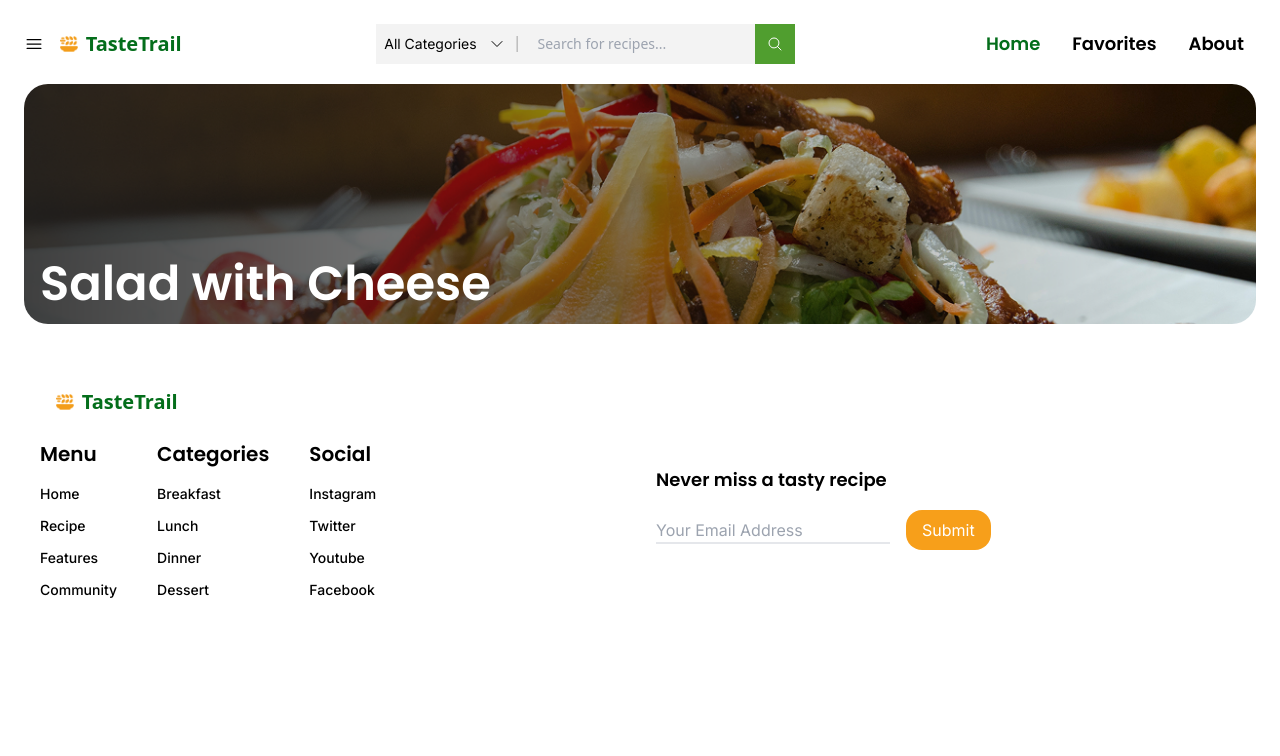
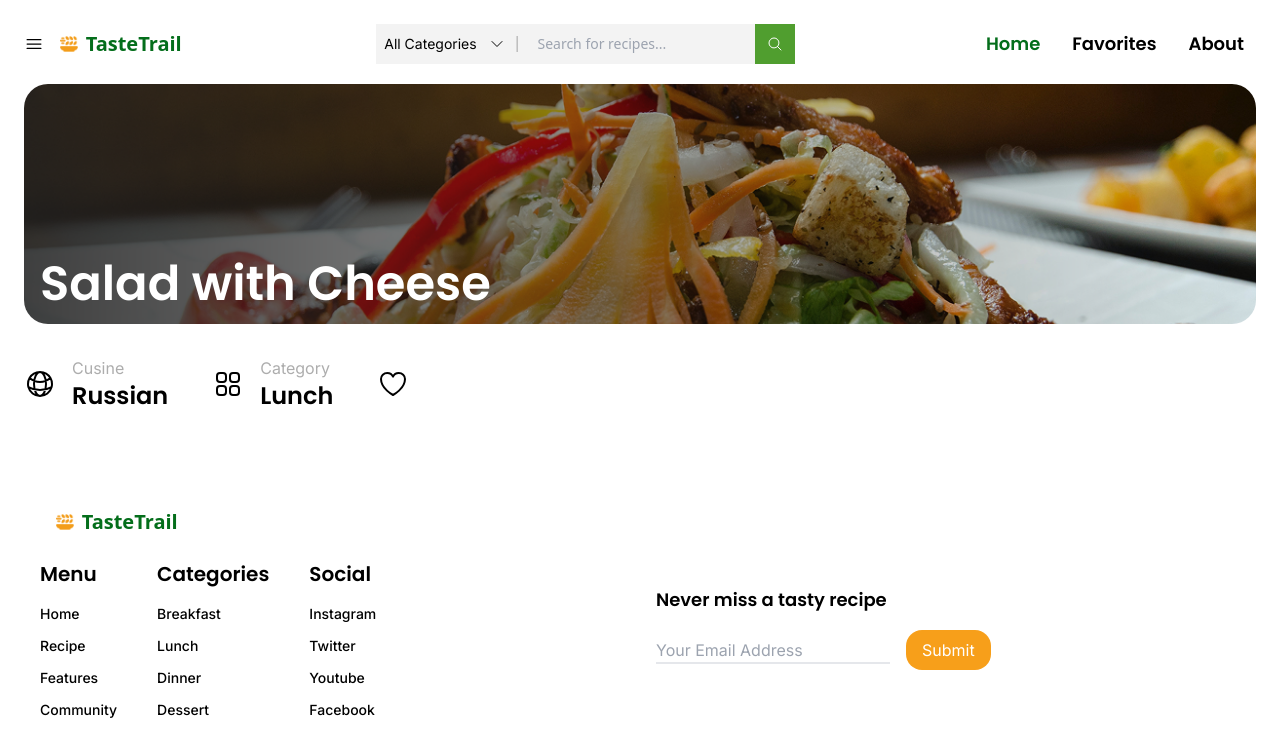
Before and after one commit to KirubelWondwossen/recipe-sharing-app, a React (Vite) app: page /recipedetailpage in a window 1280 px wide. Shown: the top 756 px of the page. Built offline with nearby package versions, Linux system fonts and the light colour scheme.

Commit message:
Render the recipe detail tag dynamically

```diff
--- a/src/pages/RecipeDetailPage.jsx
+++ b/src/pages/RecipeDetailPage.jsx
@@ -1,14 +1,51 @@
 import Navbar from "../components/Navbar";
 import Trending from "../components/Trending";
 import Footer from "../components/Footer";
+import {
+  GlobeAltIcon,
+  HeartIcon,
+  Squares2X2Icon,
+} from "@heroicons/react/24/outline";
+
+const data = [
+  {
+    type: "Cusine",
+    desc: "Russian",
+    Icon: GlobeAltIcon,
+  },
+  {
+    type: "Category",
+    desc: "Lunch",
+    Icon: Squares2X2Icon,
+  },
+];
+
 function RecipeDetailPage() {
   return (
     <div className="container mx-auto">
       <Navbar />
       <Trending visible={"hidden"} />
+      <div className="flex gap-11">
+        {data.map((el, i) => (
+          <Tags data={el} key={i} />
+        ))}
+        <HeartIcon className="w-8" />
+      </div>
       <Footer />
     </div>
   );
 }
 
+function Tags({ data }) {
+  return (
+    <div className="flex gap-4 items-center my-8">
+      <data.Icon className="w-8" />
+      <span className="flex flex-col items-start">
+        <p className="text-base text-[#ADADAD] font-body">{data.type}</p>
+        <h4 className="text-2xl font-heading font-semibold">{data.desc}</h4>
+      </span>
+    </div>
+  );
+}
+
 export default RecipeDetailPage;
```
